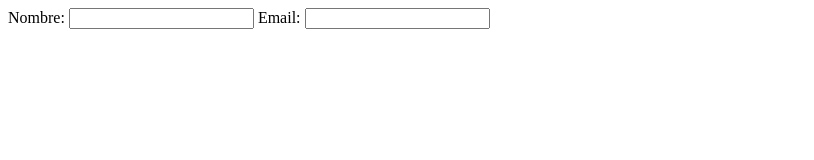
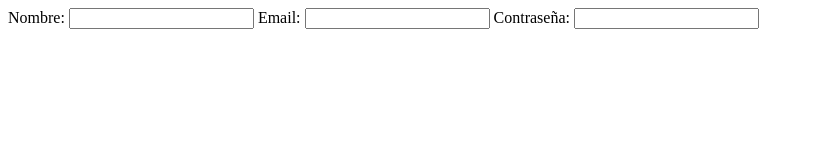
Before and after one commit to Horosh97/202309-w3ex2-Daniel-Andreu, a plain HTML site: page index.html in a window 1280 px wide. Shown: the whole page, without its empty margins (0-814 px from the left). Drawn offline with Linux system fonts and the light colour scheme.

Commit message:
Add password form

```diff
--- a/index.html
+++ b/index.html
@@ -20,6 +20,10 @@
       Email:
       <input type="email">
     </label>
+    <label>
+      Contraseña:
+      <input type="password">
+    </label>
   </form>
 </body>
 
```
